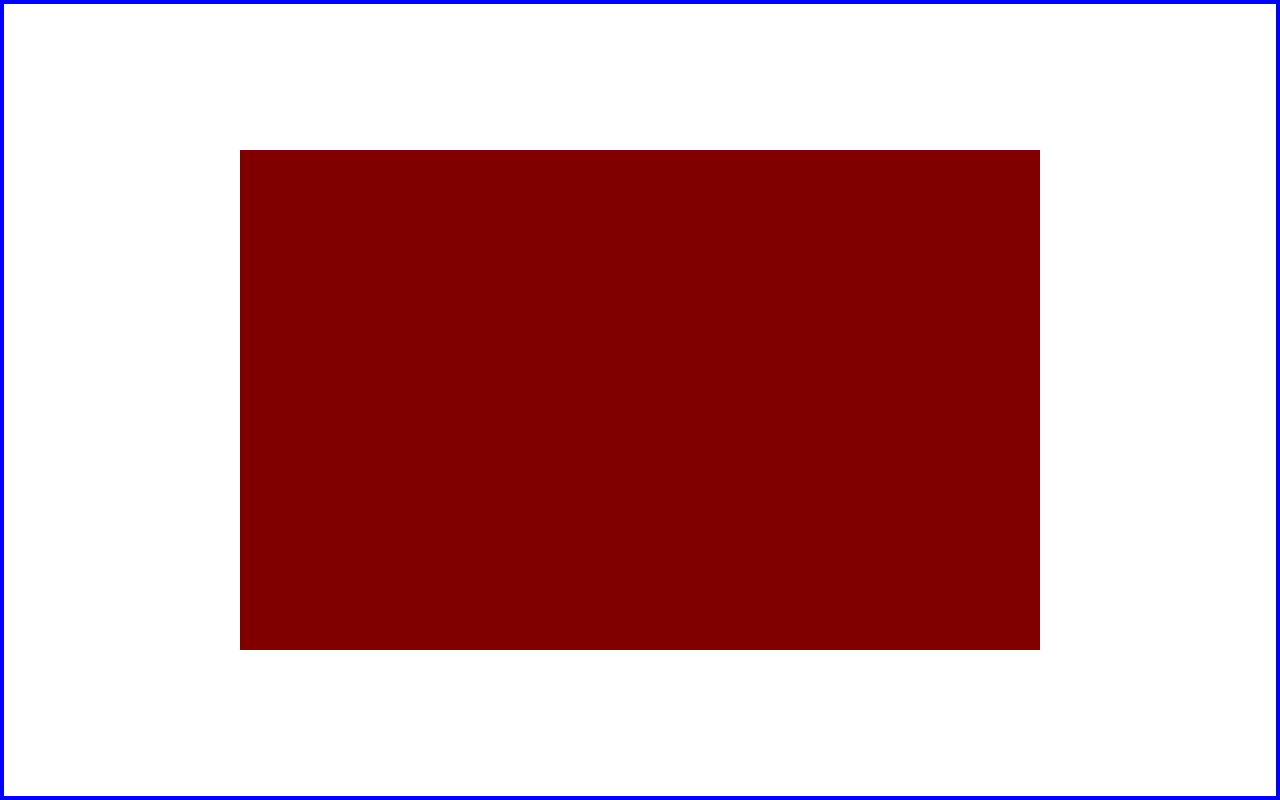
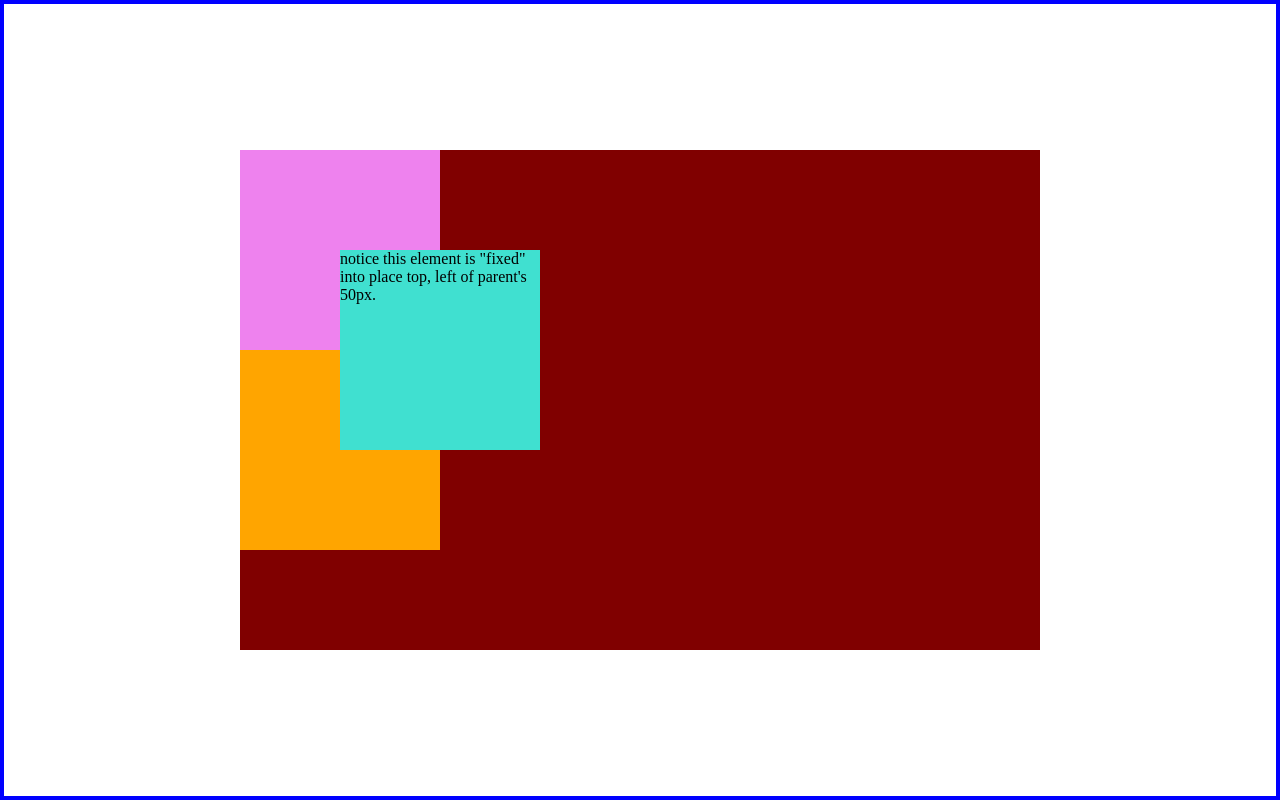
Before and after one commit to noanonoa/michael-test, a plain HTML site: page index.html in a window 1280 px wide. Drawn offline with Linux system fonts and the light colour scheme.

Commit message:
fixed position exercise

```diff
--- a/index.html
+++ b/index.html
@@ -10,7 +10,8 @@
 <body>
   <div id="parent-div">
     <div class="child-one"></div>
-    <div class="child-two"></div>
+    <div class="child-two">notice this element is "fixed" into place top, left of parent's 50px.</div>
+    <div class="child-three"></div>
   </div>
 </body>
 </html>
--- a/style.css
+++ b/style.css
@@ -30,10 +30,31 @@ body {
   transform: translate(-50%, -50%);
 }
 
+
+
+
 .child-one{
   background-color: violet;
+  width: 200px;
+  height: 200px;
 }
 
 .child-two{
   background-color: turquoise;
+  width: 200px;
+  height: 200px;
+  /*
+  * notice what "fixed" has done to this element.
+  * it took it out of the html document flow.
+  * .child-one and .child-two continue to follow each other as part of the document flow.
+  */
+  position: fixed;
+  top: 100px;
+  left: 100px;
 }
+
+.child-three{
+  background-color: orange;
+  width: 200px;
+  height: 200px;
+}
```
